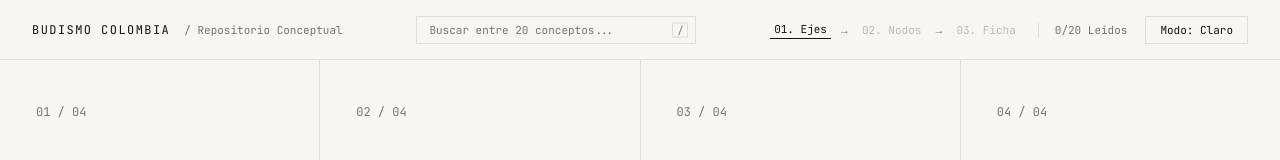
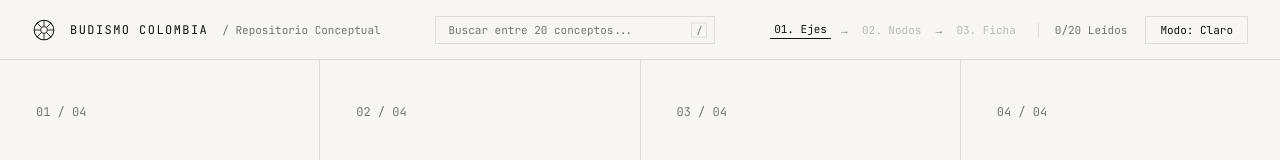
Before and after one commit to dfv0624/BudismoColombia, a Next.js app: page / in a window 1280 px wide. Shown: the top 160 px of the page. Built offline with nearby package versions, Linux system fonts and the light colour scheme.

Commit message:
Add Dharma wheel logo to header and as dynamic favicon

```diff
--- a/app/globals.css
+++ b/app/globals.css
@@ -53,6 +53,20 @@ header {
   gap: 14px;
   cursor: pointer;
   white-space: nowrap;
+}
+
+.brand-logo {
+  display: block;
+  flex-shrink: 0;
+  transition: transform 0.65s cubic-bezier(0.22, 1, 0.36, 1);
+}
+
+.brand:hover .brand-logo {
+  transform: rotate(45deg);
+}
+
+@media (prefers-reduced-motion: reduce) {
+  .brand-logo { transition: none; }
 }
 
 .brand-title {
--- a/components/site-header.tsx
+++ b/components/site-header.tsx
@@ -34,7 +34,28 @@ export function SiteHeader({
   return (
     <header>
       <button type="button" className="brand" onClick={onHome} style={{ background: "none", border: "none", color: "inherit", textAlign: "left" }}>
-        <span className="brand-title">Budismo Colombia</span>
+          <svg
+            className="brand-logo"
+            width="24"
+            height="24"
+            viewBox="0 0 28 28"
+            fill="none"
+            xmlns="http://www.w3.org/2000/svg"
+            role="img"
+            aria-label="Logo Budismo Colombia"
+          >
+            <circle cx="14" cy="14" r="11.5" stroke="currentColor" strokeWidth="1.2" />
+            <circle cx="14" cy="14" r="4" stroke="currentColor" strokeWidth="1" />
+            <line x1="14" y1="2.5" x2="14" y2="10" stroke="currentColor" strokeWidth="1" />
+            <line x1="14" y1="18" x2="14" y2="25.5" stroke="currentColor" strokeWidth="1" />
+            <line x1="2.5" y1="14" x2="10" y2="14" stroke="currentColor" strokeWidth="1" />
+            <line x1="18" y1="14" x2="25.5" y2="14" stroke="currentColor" strokeWidth="1" />
+            <line x1="5.87" y1="5.87" x2="11.17" y2="11.17" stroke="currentColor" strokeWidth="1" />
+            <line x1="16.83" y1="16.83" x2="22.13" y2="22.13" stroke="currentColor" strokeWidth="1" />
+            <line x1="22.13" y1="5.87" x2="16.83" y2="11.17" stroke="currentColor" strokeWidth="1" />
+            <line x1="11.17" y1="16.83" x2="5.87" y2="22.13" stroke="currentColor" strokeWidth="1" />
+          </svg>
+          <span className="brand-title">Budismo Colombia</span>
         <span className="brand-sub">/ Repositorio Conceptual</span>
       </button>
 
```
Also changed, not shown: app/icon.svg (added).
